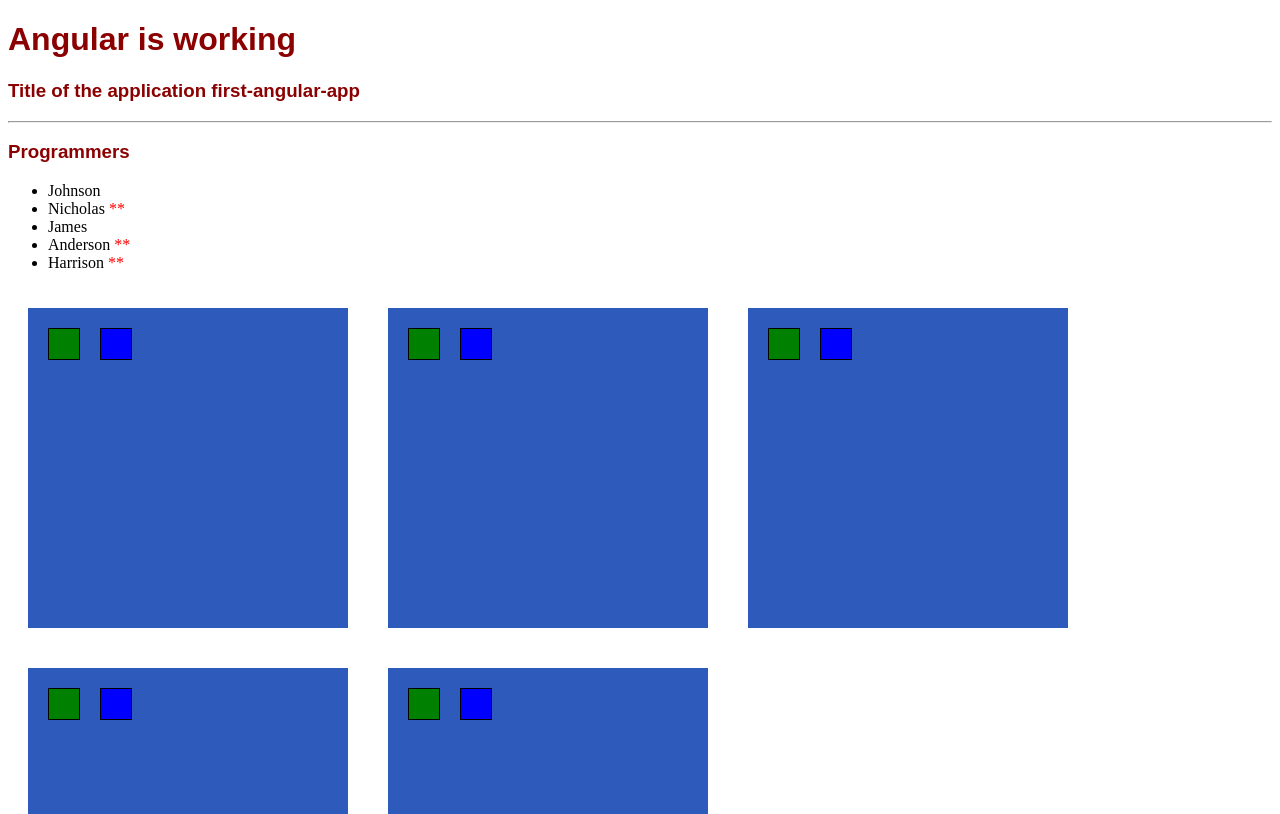
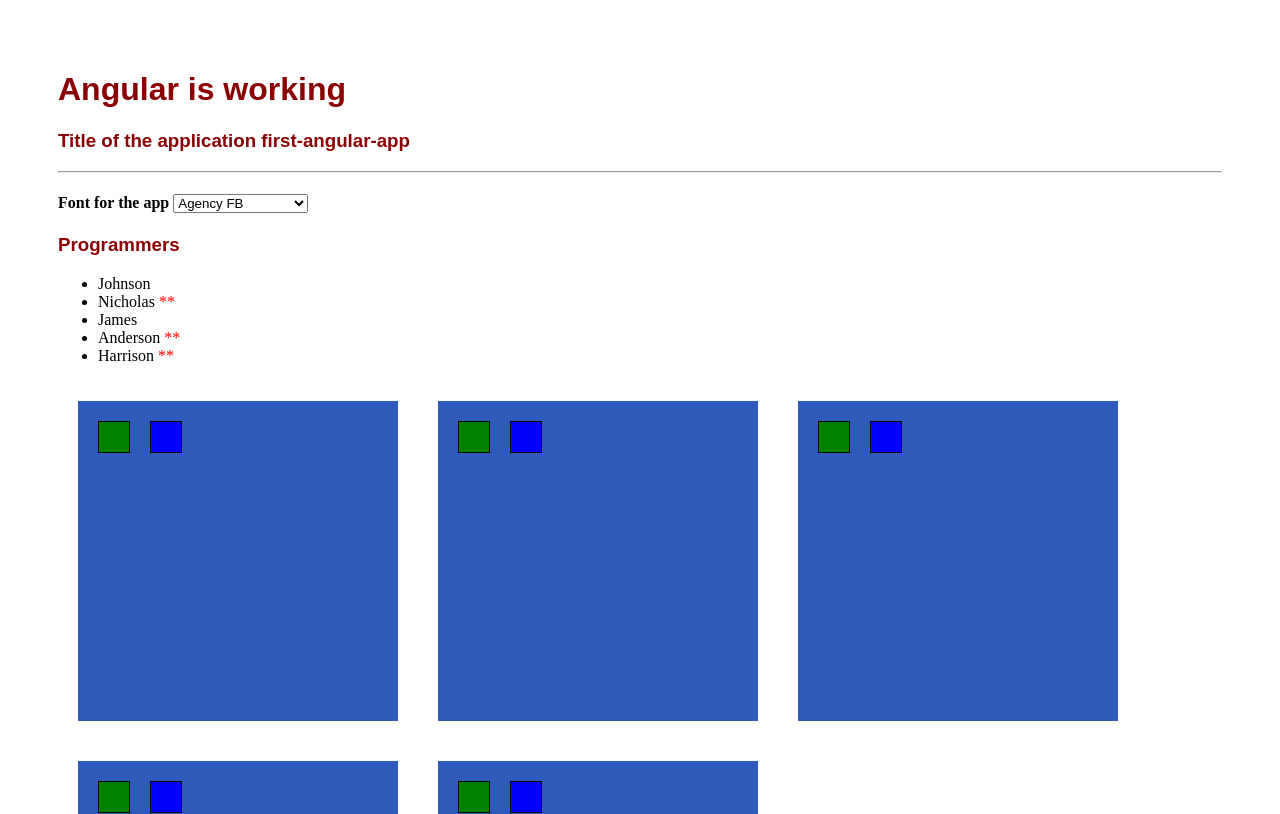
Before and after one commit to vinodh1988/first-angular-code, an Angular app: page / in a window 1280 px wide. Shown: the top 814 px of the page. Built offline with nearby package versions, Linux system fonts and the light colour scheme.

Commit message:
input-output-directives

```diff
--- a/src/app/app.component.css
+++ b/src/app/app.component.css
@@ -2,3 +2,9 @@ h1,h3{
     font-family: arial,sans-serif,sans-serif;
     color: darkred;
 }
+
+.home{
+    overflow: hidden;
+    padding:30px;
+    margin: 20px;
+}
--- a/src/app/app.component.html
+++ b/src/app/app.component.html
@@ -1,8 +1,12 @@
+<div class="home" [style.fontFamily]="currentFont">
 <h1>Angular is working</h1>
 
 <h3> Title of the application {{title}}</h3>
 
 <hr/>
+<h4>Font for the app <select [(ngModel)]="currentFont">
+    <option *ngFor="let x of fonts">{{x}}</option>
+</select></h4>
 <h3>Programmers</h3>
 <ul><li *ngFor="let x of programmers">{{x}}
      <span *ngIf="x.length>7" [style.color]="'red'">**</span>
@@ -13,3 +17,5 @@
 <app-box></app-box>
 <app-box></app-box>
 <app-box></app-box>
+
+</div>
--- a/src/app/app.component.ts
+++ b/src/app/app.component.ts
@@ -8,4 +8,6 @@ import { Component } from '@angular/core';
 export class AppComponent {
   title = 'first-angular-app';
   programmers =["Johnson","Nicholas","James","Anderson","Harrison"]
+  currentFont="Agency FB"
+  fonts=["Comic Sans MS","Arial","Times New Roman","Agency FB","Courier","Forte","Consolas"]
 }
--- a/src/app/app.module.ts
+++ b/src/app/app.module.ts
@@ -1,4 +1,5 @@
 import { NgModule } from '@angular/core';
+import { FormsModule } from '@angular/forms';
 import { BrowserModule } from '@angular/platform-browser';
 
 import { AppRoutingModule } from './app-routing.module';
@@ -12,7 +13,8 @@ import { BoxComponent } from './box/box.component';
   ],
   imports: [
     BrowserModule,
-    AppRoutingModule
+    AppRoutingModule,
+    FormsModule
   ],
   providers: [],
   bootstrap: [AppComponent]
```
Also changed, not shown: 1 other file (tests, documents, lock files or other folders).
